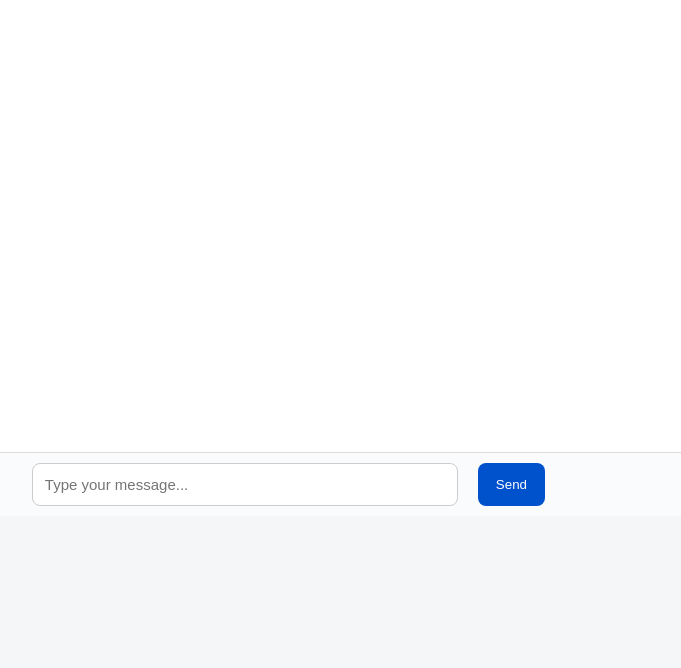
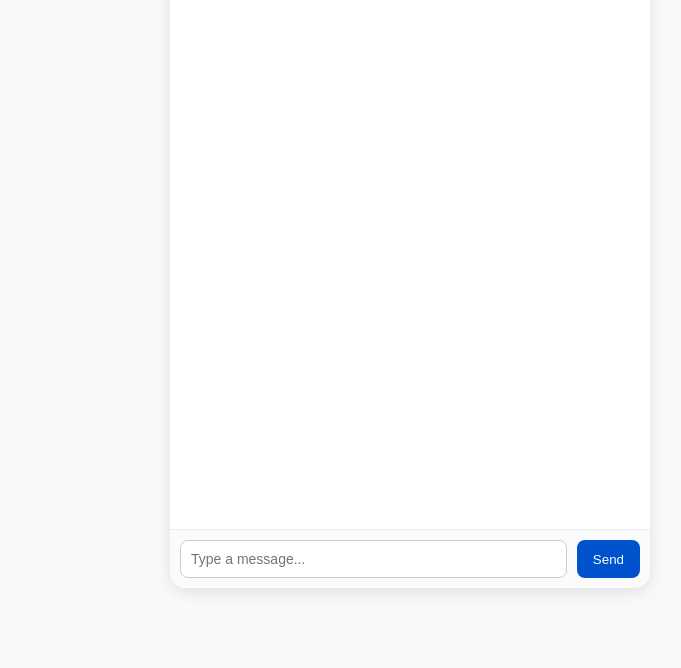
Before and after one commit to Sumani-Alima-Mahami/jira-chatbot, a plain HTML site: page static/index.html in a window 1280 px wide. Shown: the part 132-800 px from the top of the page, without its empty margins (230-911 px from the left). Drawn offline with Linux system fonts and the light colour scheme.

Commit message:
Confluence update

```diff
--- a/static/index.html
+++ b/static/index.html
@@ -3,47 +3,55 @@
 <head>
   <meta charset="UTF-8" />
   <meta name="viewport" content="width=device-width, initial-scale=1.0" />
-  <title>Netsol Support Chatbot</title>
+  <title>Jira Chatbot</title>
   <style>
-    /* Reset and full-screen layout */
-    html, body {
+    body {
+      font-family: "Inter", Arial, sans-serif;
+      background: #f8f9fa;
       margin: 0;
       padding: 0;
-      height: 90%;
-      width: 90%;
-      background-color: #f4f6f8;
-      font-family: "Inter", Arial, sans-serif;
+      display: flex;
+      justify-content: center;
+      align-items: center;
+      height: 100vh;
+    }
+
+    .chat-container {
+      width: 100%;
+      max-width: 480px;
+      height: 80vh;
+      background: white;
+      border-radius: 16px;
+      box-shadow: 0 4px 15px rgba(0, 0, 0, 0.1);
       display: flex;
       flex-direction: column;
+      overflow: hidden;
     }
 
     .header {
       background-color: #0052cc;
       color: white;
-      background: 10px;
       text-align: center;
-      padding: 16px;
-      font-size: 20px;
+      padding: 14px;
       font-weight: bold;
+      font-size: 18px;
     }
 
     #chat-box {
       flex: 1;
       overflow-y: auto;
-      padding: 20px;
+      padding: 15px;
       display: flex;
       flex-direction: column;
-      gap: 12px;
-      background: white;
+      gap: 10px;
     }
 
     .message {
-      padding: 12px 16px;
+      padding: 10px 14px;
       border-radius: 10px;
-      max-width: 75%;
-      line-height: 1.5;
+      max-width: 80%;
+      line-height: 1.4;
       font-size: 15px;
-      word-wrap: break-word;
     }
 
     .user {
@@ -60,27 +68,23 @@
 
     .input-container {
       display: flex;
-      gap:10px;
-      justify-content: center;
-      border-top: 1px solid #ddd;
+      border-top: 1px solid #eee;
+      padding: 10px;
       background-color: #fafbfc;
-      padding: 10px;
     }
 
     #message-input {
       flex: 1;
-      min-width:200px;
-      max-width: 400px;
-      padding: 12px;
+      padding: 10px;
+      border: 1px solid #ccc;
       border-radius: 8px;
-      border: 1px solid #ccc;
-      font-size: 15px;
+      font-size: 14px;
       outline: none;
     }
 
     button {
       margin-left: 10px;
-      padding: 12px 18px;
+      padding: 10px 16px;
       background-color: #0052cc;
       color: white;
       border: none;
@@ -93,24 +97,22 @@
       background-color: #0747a6;
     }
 
-    /* Optional scrollbar styling */
-    #chat-box::-webkit-scrollbar {
-      width: 6px;
-    }
-    #chat-box::-webkit-scrollbar-thumb {
-      background-color: #ccc;
-      border-radius: 3px;
+    @media (max-height: 600px) {
+      .chat-container {
+        height: 90vh;
+      }
     }
   </style>
 </head>
 <body>
-  <div class="header">💬 Netsol Support Chatbot</div>
+  <div class="chat-container">
+    <div class="header">💬 Jira Chatbot</div>
+    <div id="chat-box"></div>
 
-  <div id="chat-box"></div>
-
-  <div class="input-container">
-    <input id="message-input" type="text" placeholder="Type your message..." />
-    <button onclick="sendMessage()">Send</button>
+    <div class="input-container">
+      <input id="message-input" type="text" placeholder="Type a message..." />
+      <button onclick="sendMessage()">Send</button>
+    </div>
   </div>
 
   <script>
```
